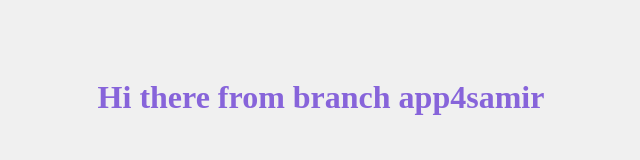
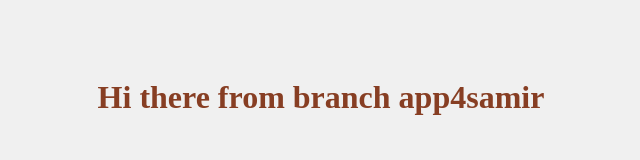
Before and after one commit to ahmedelnaqa/funny, a plain HTML site: page index.html in a window 1280 px wide. Shown: the whole page, without its empty margins (319-959 px from the left). Drawn offline with Linux system fonts and the light colour scheme.

Commit message:
Update style.css

```diff
--- a/style.css
+++ b/style.css
@@ -5,5 +5,5 @@ body {
 }
 
 h1 {
-    color: #8764da;
+    color: #873e23;
 }
```
